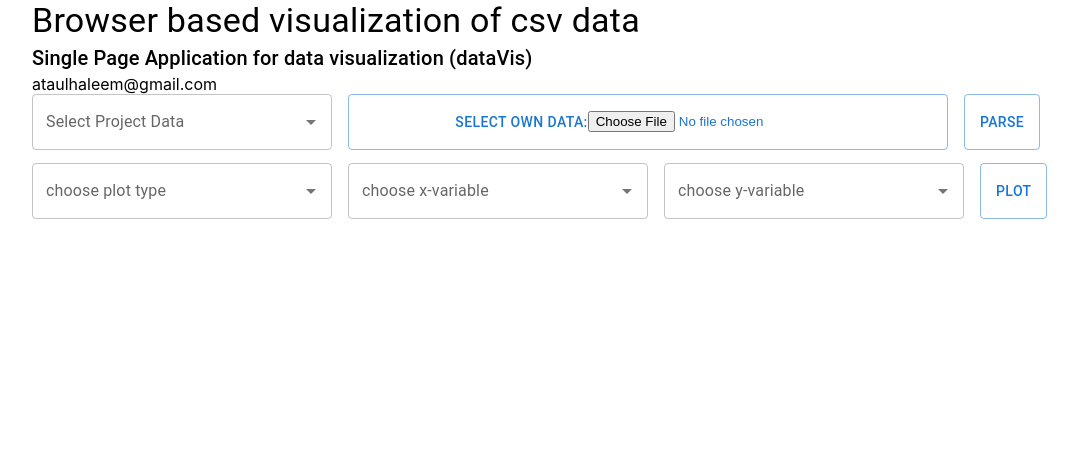
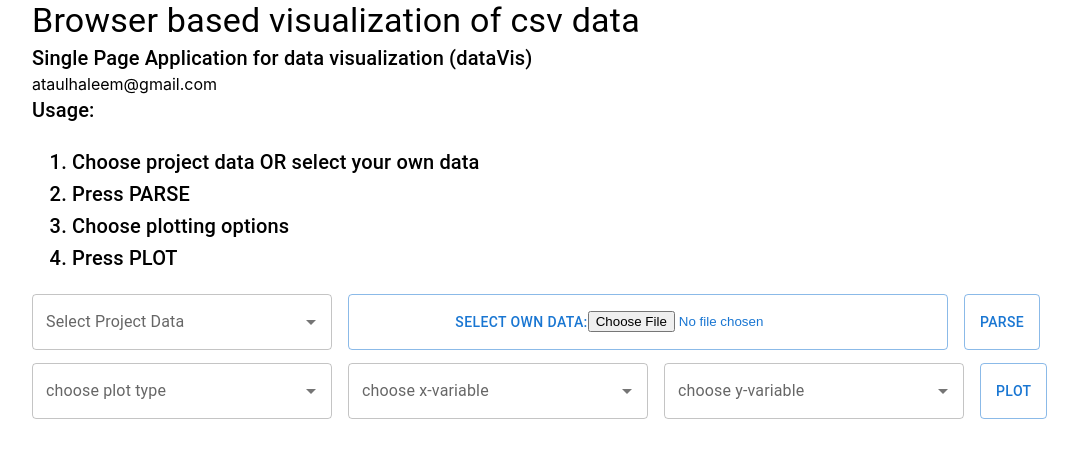
Before and after one commit to ataulhaleem/dataVis, a Next.js app: page / in a window 1280 px wide. Shown: the top 458 px of the page, without its empty margins (0-1078 px from the left). Built offline with nearby package versions, Linux system fonts and the light colour scheme.

Commit message:
header: usage added

```diff
--- a/components/header.js
+++ b/components/header.js
@@ -18,6 +18,18 @@ export default function Header() {
 
     </Typography>
 
+    <Typography  variant='h6'>
+    Usage:
+      <ol>
+      <li>Choose project data OR select your own data</li>
+      <li>Press PARSE</li>
+      <li>Choose plotting options</li>
+      <li> Press PLOT</li>
+    </ol>
+    </Typography>
+
+
+
     {/* <Typography variant='h6'>
     Description
     </Typography>
```
